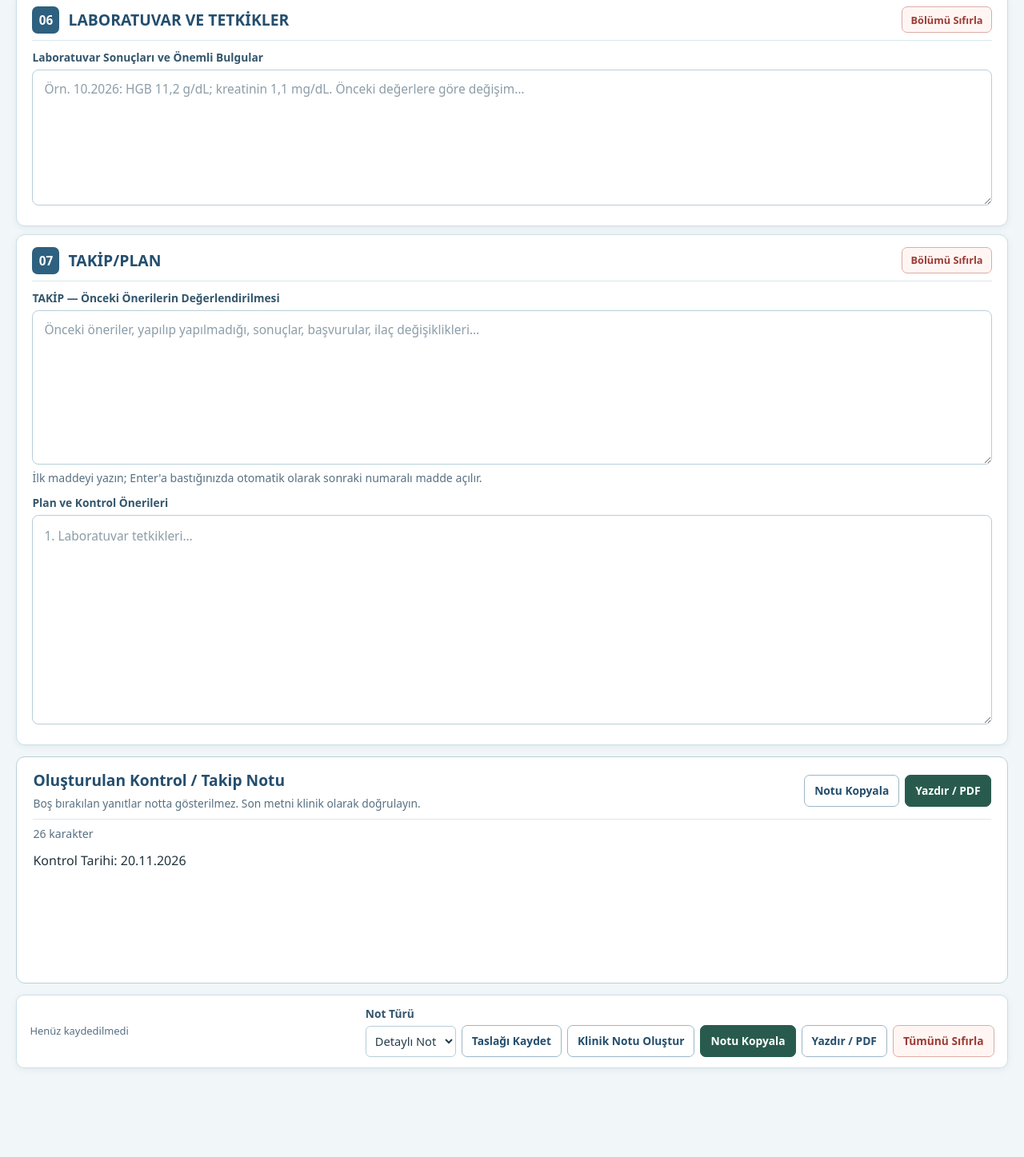
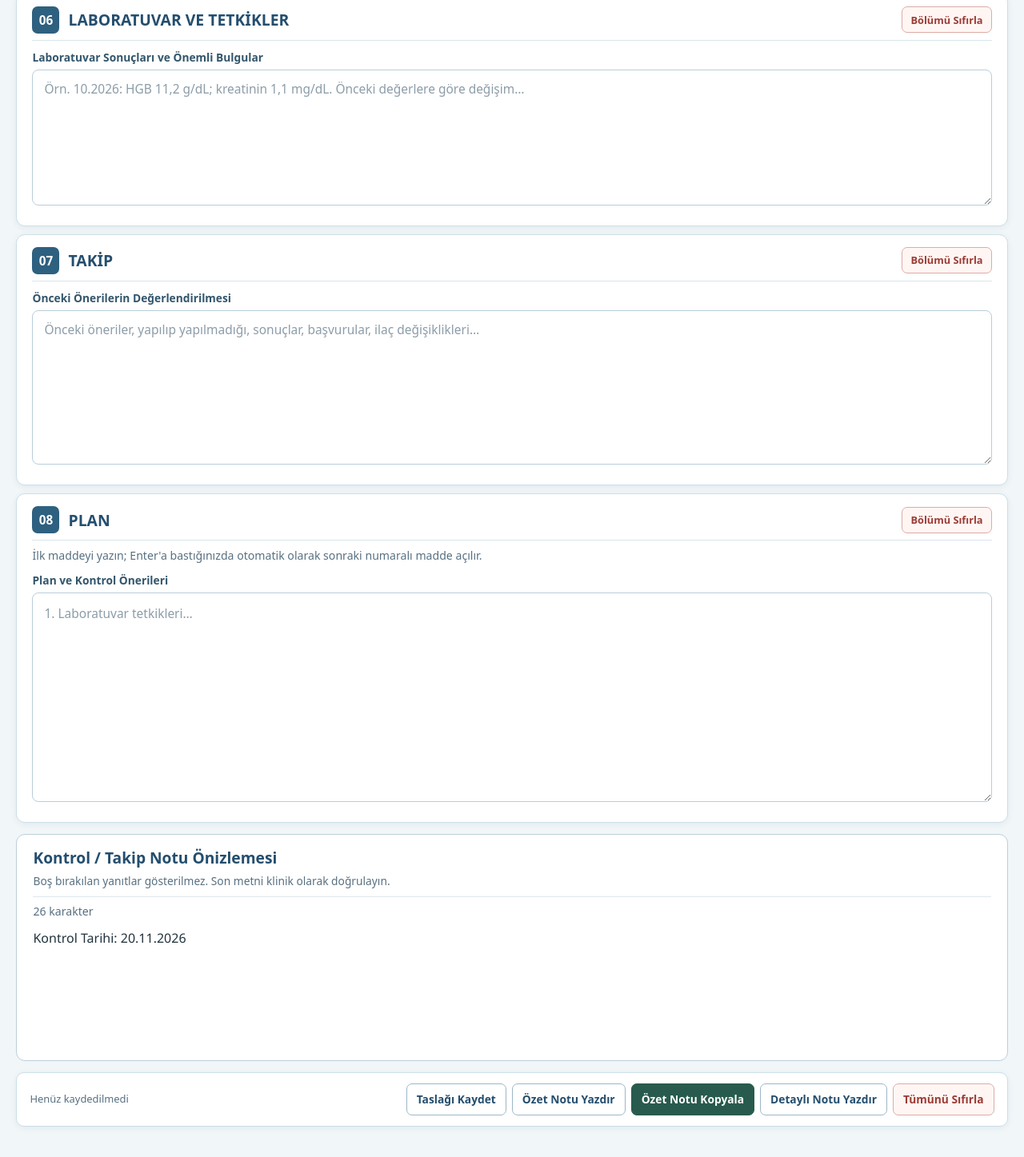
Before and after one commit to denizseyithanoglu/itf-geriatri, a plain HTML site: page tools/kontrol-takip.html in a window 1280 px wide. Shown: the part 3877-5324 px from the top of the page at 80% size. Before the commit the page ends 5263 px from the top, so only its background shows below. Drawn offline with Linux system fonts and the light colour scheme.

Commit message:
Separate TAKIP and PLAN with independent resets and clear summary/detailed note actions

```diff
--- a/tools/kontrol-takip.html
+++ b/tools/kontrol-takip.html
@@ -88,11 +88,14 @@
    <textarea id="labNarrative" data-save rows="6" placeholder="Örn. 10.2026: HGB 11,2 g/dL; kreatinin 1,1 mg/dL. Önceki değerlere göre değişim…"></textarea>
   </label>
  </section>
- <section class="form-section" id="planSection">
-  <div class="section-head"><span class="section-num">07</span><h2>TAKİP/PLAN</h2><button type="button" class="btn danger section-reset no-print" data-reset-section aria-label="TAKİP/PLAN bölümünü sıfırla">Bölümü Sıfırla</button></div>
-  <label class="field narrative-field"><span>TAKİP — Önceki Önerilerin Değerlendirilmesi</span>
+ <section class="form-section" id="followupSection">
+  <div class="section-head"><span class="section-num">07</span><h2>TAKİP</h2><button type="button" class="btn danger section-reset no-print" data-reset-section aria-label="TAKİP bölümünü sıfırla">Bölümü Sıfırla</button></div>
+  <label class="field narrative-field"><span>Önceki Önerilerin Değerlendirilmesi</span>
    <textarea id="followupNarrative" data-save rows="7" placeholder="Önceki öneriler, yapılıp yapılmadığı, sonuçlar, başvurular, ilaç değişiklikleri…"></textarea>
   </label>
+ </section>
+ <section class="form-section" id="planSection">
+  <div class="section-head"><span class="section-num">08</span><h2>PLAN</h2><button type="button" class="btn danger section-reset no-print" data-reset-section aria-label="PLAN bölümünü sıfırla">Bölümü Sıfırla</button></div>
   <p class="section-hint">İlk maddeyi yazın; Enter'a bastığınızda otomatik olarak sonraki numaralı madde açılır.</p>
   <label class="field narrative-field"><span>Plan ve Kontrol Önerileri</span>
    <textarea id="planNarrative" data-save rows="9" placeholder="1. Laboratuvar tetkikleri…"></textarea>
@@ -100,18 +103,18 @@
  </section>
  </div>
  <section class="note-section" id="noteSection" aria-labelledby="noteHeading">
-  <div class="note-heading no-print"><div><h2 id="noteHeading">Oluşturulan Kontrol / Takip Notu</h2><p>Boş bırakılan yanıtlar notta gösterilmez. Son metni klinik olarak doğrulayın.</p></div><div class="note-buttons"><button type="button" class="btn light" id="copyNoteBottom">Notu Kopyala</button><button type="button" class="btn primary" id="printNoteBottom">Yazdır / PDF</button></div></div>
+  <div class="note-heading no-print"><div><h2 id="noteHeading">Kontrol / Takip Notu Önizlemesi</h2><p>Boş bırakılan yanıtlar gösterilmez. Son metni klinik olarak doğrulayın.</p></div></div>
   <p class="section-hint no-print" id="noteCount" aria-live="polite"></p>
   <article id="noteContent" class="note-content" aria-live="polite"></article>
  </section>
  <div class="toolbar no-print" aria-label="Form işlemleri">
   <div class="toolbar-title"><small id="saveStatus" role="status" aria-live="polite">Henüz kaydedilmedi</small></div>
   <div class="toolbar-actions">
-   <label class="field note-mode"><span>Not Türü</span><select id="noteMode"><option value="detailed">Detaylı Not</option><option value="summary">Özet Not</option></select></label>
+   <select id="noteMode" hidden aria-hidden="true"><option value="detailed">Detaylı Not</option><option value="summary">Özet Not</option></select>
    <button type="button" class="btn light" id="saveDraft">Taslağı Kaydet</button>
-   <button type="button" class="btn light" id="showNote">Klinik Notu Oluştur</button>
-   <button type="button" class="btn primary" id="copyNote">Notu Kopyala</button>
-   <button type="button" class="btn light" id="printNote">Yazdır / PDF</button>
+   <button type="button" class="btn light" id="printSummaryNote">Özet Notu Yazdır</button>
+   <button type="button" class="btn primary" id="copySummaryNote">Özet Notu Kopyala</button>
+   <button type="button" class="btn light" id="printDetailedNote">Detaylı Notu Yazdır</button>
    <button type="button" class="btn danger" id="resetForm">Tümünü Sıfırla</button>
   </div>
  </div>
```
